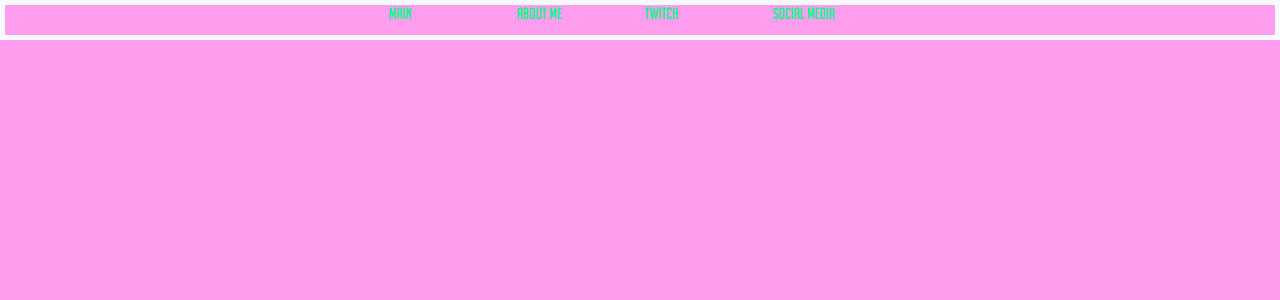
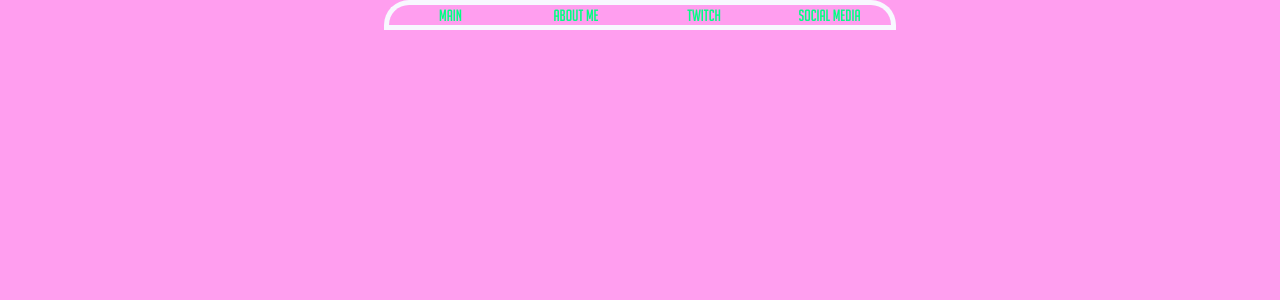
Before and after one commit to KLawsonDevelopment/iammanny, a React (Create React App) app: page / in a window 1280 px wide. Shown: the top 300 px of the page. Built offline with nearby package versions, Linux system fonts and the light colour scheme.

Commit message:
Adjusted navbar to have a curve, and items sitting in center to not collide with curve

```diff
--- a/public/index.html
+++ b/public/index.html
@@ -22,11 +22,10 @@
       work correctly both with client-side routing and a non-root public URL.
       Learn how to configure a non-root public URL by running `npm run build`.
     -->
-  <title>React App</title>
+  <title>I Am Manny</title>
 </head>
 
 <body>
-  <noscript>You need to enable JavaScript to run this app.</noscript>
   <div id="root"></div>
   <!-- /* This page was created and managed by Keith 'OzmaNeku' Lawson. Please check
 his twitter at https://www.twitter.com/OzmaNeku or contact him at klawsondevelopment@gmail.com
--- a/src/index.css
+++ b/src/index.css
@@ -1,4 +1,4 @@
-/* for the green 0, 255, 132 For the pink 255, 158, 239 */
+/* for the green 0, 255, 132 For the pink 255, 158, 239 rgb(248,248,255) for off white */
 
 @font-face {
   font-family: 'BigNoodleTilting';
@@ -23,21 +23,44 @@ body a {
   display: grid;
   grid-template-columns: 30vw 10vw 10vw 10vw 10vw 30vw;
   grid-template-rows: 30px;
-  border: 5px solid rgb(248,248,255)
 }
 
 .mainLink {
+  display: flex;
+  justify-content: center;
+  align-items: center;
   grid-column: 2;
+  border-left: 5px solid rgb(248,248,255);
+  border-top: 5px solid rgb(248,248,255);
+  border-bottom: 5px solid rgb(248,248,255);
+  border-top-left-radius: 25px;
 }
 
 .aboutLink {
+  display: flex;
+  justify-content: center;
+  align-items: center;
   grid-column: 3;
+  border-top: 5px solid rgb(248,248,255);
+  border-bottom: 5px solid rgb(248,248,255);
 }
 
 .twitchLink {
+  display: flex;
+  justify-content: center;
+  align-items: center;
   grid-column: 4;
+  border-top: 5px solid rgb(248,248,255);
+  border-bottom: 5px solid rgb(248,248,255);
 }
 
 .socialLink{
+  display: flex;
+  justify-content: center;
+  align-items: center;
   grid-column: 5;
+  border-top: 5px solid rgb(248,248,255);
+  border-bottom: 5px solid rgb(248,248,255);
+  border-right: 5px solid rgb(248,248,255);
+  border-top-right-radius: 25px;
 }
```
